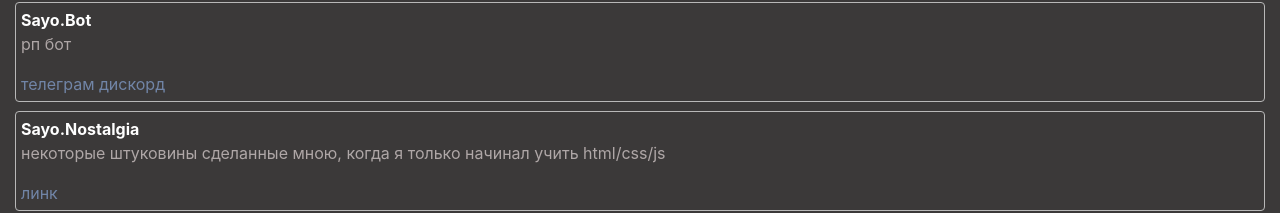
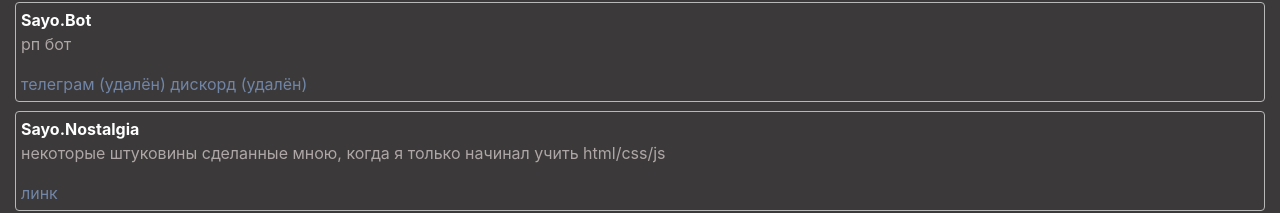
Before and after one commit to sayoligh/sayoligh.github.io, a plain HTML site: page projects.html in a window 1280 px wide. Shown: the part 194-407 px from the top of the page. Drawn offline with nearby package versions, Linux system fonts and the light colour scheme.

Commit message:
Update projects.html

```diff
--- a/projects.html
+++ b/projects.html
@@ -29,8 +29,8 @@
     <div class="project">
         <b>Sayo.Bot</b>
         <p class="desc">рп бот</p>
-        <a target="_blank" class="link" href="https://t.me/SayoTgBot">телеграм</a>
-        <a target="_blank" class="link" href="https://discord.com/api/oauth2/authorize?client_id=613826994504728639&permissions=2147483639&scope=bot">дискорд</a>
+        <a target="_blank" class="link" href="https://t.me/SayoTgBot">телеграм (удалён)</a>
+        <a target="_blank" class="link" href="https://discord.com/api/oauth2/authorize?client_id=613826994504728639&permissions=2147483639&scope=bot">дискорд (удалён)</a>
     </div>
     <br>
     <div class="project">
```
